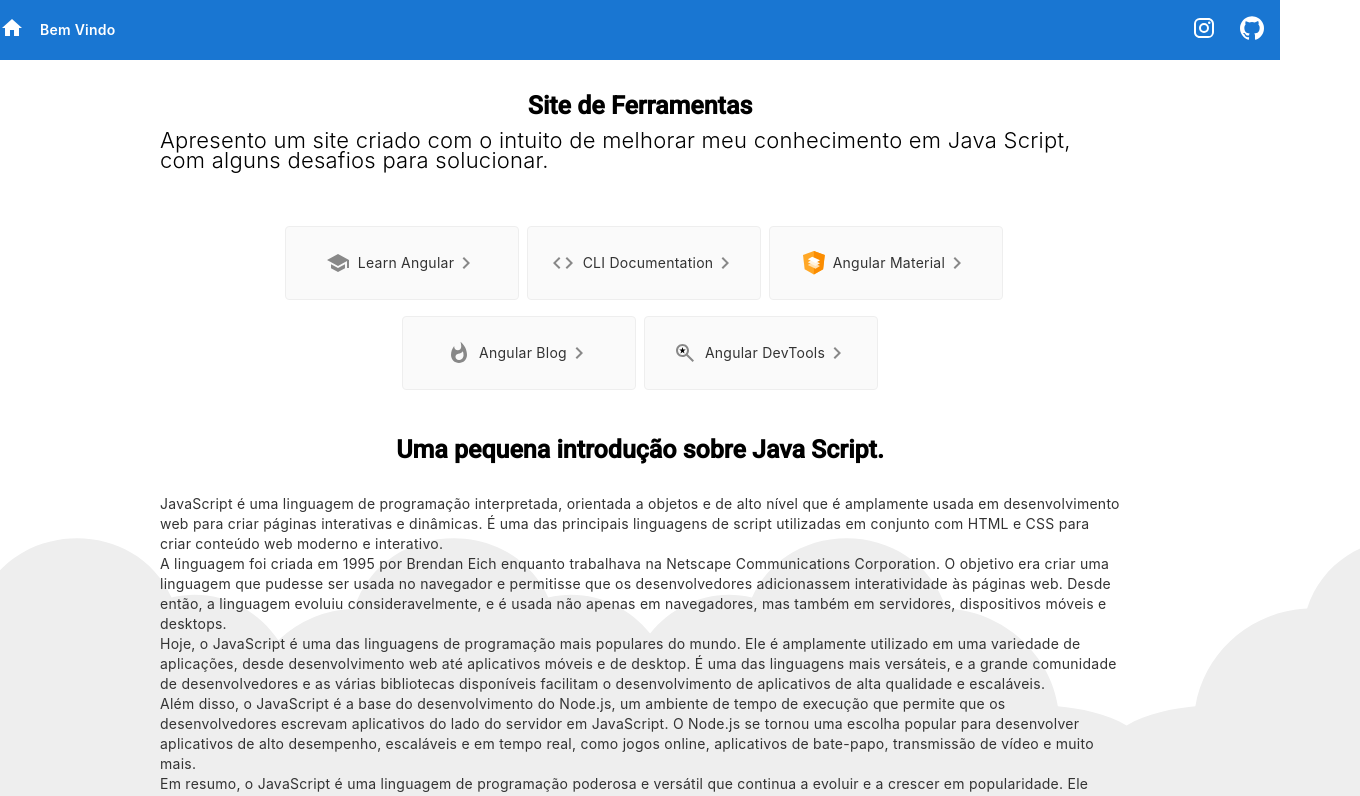
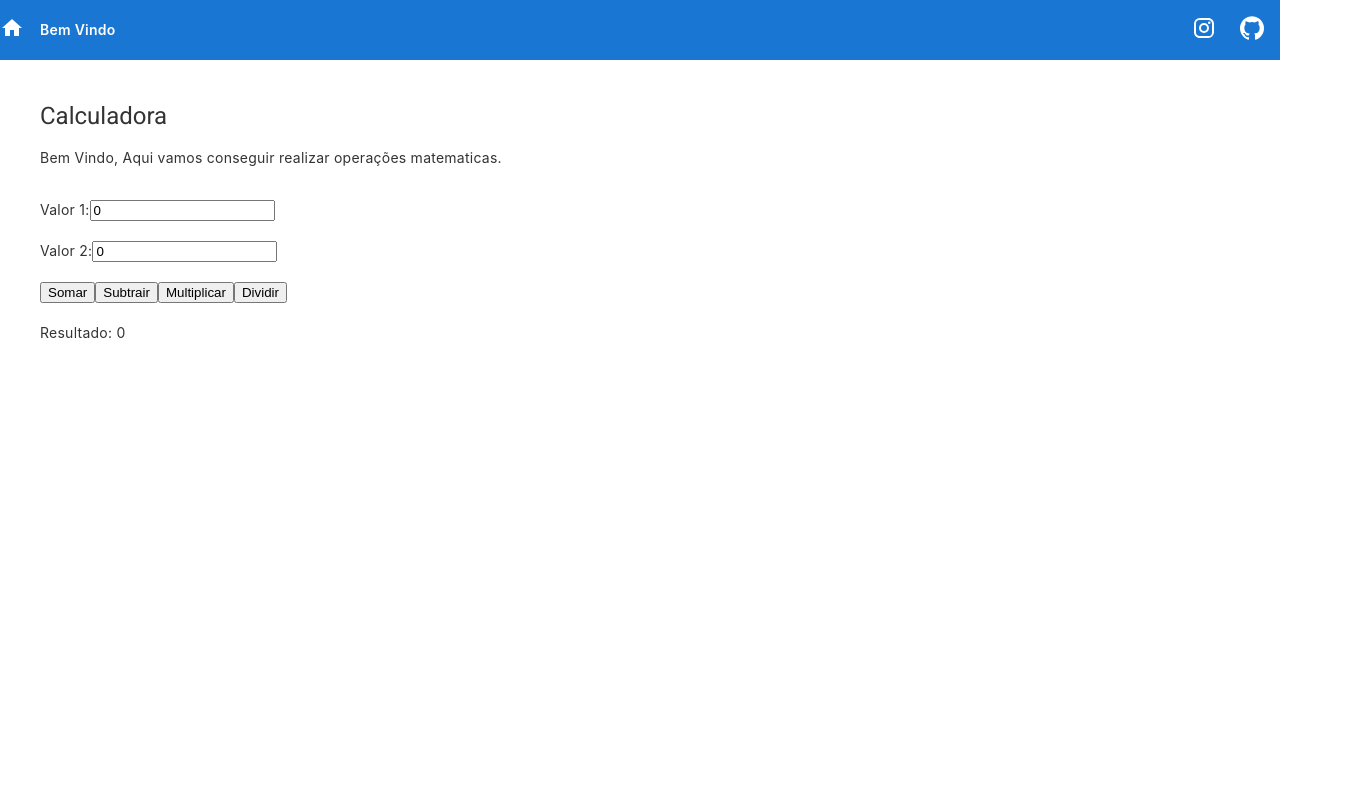
Before and after one commit to GustavoGAP/apl-internet-projeto-stag-angular, an Angular app: page /calculadora in a window 1280 px wide. Shown: the top 796 px of the page, 1360 px wide, since content can reach past the window. Built offline with nearby package versions, Linux system fonts and the light colour scheme.

Commit message:
Feat(ProjetoStag) : Calculadora e sistema de router

```diff
--- a/src/app/app.component.html
+++ b/src/app/app.component.html
@@ -7,73 +7,63 @@
     desafios para solucionar.</p>
   <br><br>
 
-  <div class="card-container">
-    <a class="card" target="_blank" rel="noopener" href="https://angular.io/tutorial">
-      <svg class="material-icons" xmlns="http://www.w3.org/2000/svg" width="24" height="24" viewBox="0 0 24 24">
-        <path d="M5 13.18v4L12 21l7-3.82v-4L12 17l-7-3.82zM12 3L1 9l11 6 9-4.91V17h2V9L12 3z" />
-      </svg>
-      <span>Learn Angular</span>
-      <svg class="material-icons" xmlns="http://www.w3.org/2000/svg" width="24" height="24" viewBox="0 0 24 24">
-        <path d="M10 6L8.59 7.41 13.17 12l-4.58 4.59L10 18l6-6z" />
-      </svg> </a>
 
-    <a class="card" target="_blank" rel="noopener" href="https://angular.io/cli">
-      <svg class="material-icons" xmlns="http://www.w3.org/2000/svg" width="24" height="24" viewBox="0 0 24 24">
-        <path d="M9.4 16.6L4.8 12l4.6-4.6L8 6l-6 6 6 6 1.4-1.4zm5.2 0l4.6-4.6-4.6-4.6L16 6l6 6-6 6-1.4-1.4z" />
-      </svg>
-      <span>CLI Documentation</span>
-      <svg class="material-icons" xmlns="http://www.w3.org/2000/svg" width="24" height="24" viewBox="0 0 24 24">
-        <path d="M10 6L8.59 7.41 13.17 12l-4.58 4.59L10 18l6-6z" />
-      </svg>
-    </a>
+  <nav>
+    <ul>
+      <div class="card-container">
+        <div>
+          <a class="card" rel="noopener" routerLink="/calculadora">
+            <span>Calculadora</span>
+            <svg class="material-icons" xmlns="http://www.w3.org/2000/svg" width="24" height="24" viewBox="0 0 24 24">
+              <path d="M10 6L8.59 7.41 13.17 12l-4.58 4.59L10 18l6-6z" />
+            </svg>
+          </a>
+        </div>
+        <div>
+          <a class="card" rel="noopener" routerLink="/components/calculadora/calculadora.component">
+            <span>CalcularKWH</span>
+            <svg class="material-icons" xmlns="http://www.w3.org/2000/svg" width="24" height="24" viewBox="0 0 24 24">
+              <path d="M10 6L8.59 7.41 13.17 12l-4.58 4.59L10 18l6-6z" />
+            </svg>
+          </a>
+        </div>
+        <div>
+          <a class="card" rel="noopener" routerLink="/components/calculadora/calculadora.component">
+            <span>CalcularMDC</span>
+            <svg class="material-icons" xmlns="http://www.w3.org/2000/svg" width="24" height="24" viewBox="0 0 24 24">
+              <path d="M10 6L8.59 7.41 13.17 12l-4.58 4.59L10 18l6-6z" />
+            </svg>
+          </a>
+        </div>
+        <div>
+          <a class="card" rel="noopener" routerLink="/components/calculadora/calculadora.component">
+            <span>Numeros Crescentes</span>
+            <svg class="material-icons" xmlns="http://www.w3.org/2000/svg" width="24" height="24" viewBox="0 0 24 24">
+              <path d="M10 6L8.59 7.41 13.17 12l-4.58 4.59L10 18l6-6z" />
+            </svg>
+          </a>
+        </div>
+        <div>
+          <a class="card" rel="noopener" routerLink="/components/calculadora/calculadora.component">
+            <span>Tabuada</span>
+            <svg class="material-icons" xmlns="http://www.w3.org/2000/svg" width="24" height="24" viewBox="0 0 24 24">
+              <path d="M10 6L8.59 7.41 13.17 12l-4.58 4.59L10 18l6-6z" />
+            </svg>
+          </a>
+        </div>
+        <div>
+          <a class="card" rel="noopener" routerLink="/components/calculadora/calculadora.component">
+            <span>Decimal para Binario</span>
+            <svg class="material-icons" xmlns="http://www.w3.org/2000/svg" width="24" height="24" viewBox="0 0 24 24">
+              <path d="M10 6L8.59 7.41 13.17 12l-4.58 4.59L10 18l6-6z" />
+            </svg>
+          </a>
+        </div>
+      </div>
+    </ul>
+  </nav>
 
-    <a class="card" target="_blank" rel="noopener" href="https://material.angular.io">
-      <svg xmlns="http://www.w3.org/2000/svg" style="margin-right: 8px" width="21.813" height="23.453"
-        viewBox="0 0 179.2 192.7">
-        <path fill="#ffa726" d="M89.4 0 0 32l13.5 118.4 75.9 42.3 76-42.3L179.2 32 89.4 0z" />
-        <path fill="#fb8c00" d="M89.4 0v192.7l76-42.3L179.2 32 89.4 0z" />
-        <path fill="#ffe0b2" d="m102.9 146.3-63.3-30.5 36.3-22.4 63.7 30.6-36.7 22.3z" />
-        <path fill="#fff3e0" d="M102.9 122.8 39.6 92.2l36.3-22.3 63.7 30.6-36.7 22.3z" />
-        <path fill="#fff" d="M102.9 99.3 39.6 68.7l36.3-22.4 63.7 30.6-36.7 22.4z" />
-      </svg>
-      <span>Angular Material</span>
-      <svg class="material-icons" xmlns="http://www.w3.org/2000/svg" width="24" height="24" viewBox="0 0 24 24">
-        <path d="M10 6L8.59 7.41 13.17 12l-4.58 4.59L10 18l6-6z" />
-      </svg>
-    </a>
-
-    <a class="card" target="_blank" rel="noopener" href="https://blog.angular.io/">
-      <svg class="material-icons" xmlns="http://www.w3.org/2000/svg" width="24" height="24" viewBox="0 0 24 24">
-        <path
-          d="M13.5.67s.74 2.65.74 4.8c0 2.06-1.35 3.73-3.41 3.73-2.07 0-3.63-1.67-3.63-3.73l.03-.36C5.21 7.51 4 10.62 4 14c0 4.42 3.58 8 8 8s8-3.58 8-8C20 8.61 17.41 3.8 13.5.67zM11.71 19c-1.78 0-3.22-1.4-3.22-3.14 0-1.62 1.05-2.76 2.81-3.12 1.77-.36 3.6-1.21 4.62-2.58.39 1.29.59 2.65.59 4.04 0 2.65-2.15 4.8-4.8 4.8z" />
-      </svg>
-      <span>Angular Blog</span>
-      <svg class="material-icons" xmlns="http://www.w3.org/2000/svg" width="24" height="24" viewBox="0 0 24 24">
-        <path d="M10 6L8.59 7.41 13.17 12l-4.58 4.59L10 18l6-6z" />
-      </svg>
-    </a>
-
-    <a class="card" target="_blank" rel="noopener" href="https://angular.io/devtools/">
-      <svg class="material-icons" xmlns="http://www.w3.org/2000/svg" enable-background="new 0 0 24 24" height="24px"
-        viewBox="0 0 24 24" width="24px" fill="#000000">
-        <g>
-          <rect fill="none" height="24" width="24" />
-        </g>
-        <g>
-          <g>
-            <path
-              d="M14.73,13.31C15.52,12.24,16,10.93,16,9.5C16,5.91,13.09,3,9.5,3S3,5.91,3,9.5C3,13.09,5.91,16,9.5,16 c1.43,0,2.74-0.48,3.81-1.27L19.59,21L21,19.59L14.73,13.31z M9.5,14C7.01,14,5,11.99,5,9.5S7.01,5,9.5,5S14,7.01,14,9.5 S11.99,14,9.5,14z" />
-            <polygon
-              points="10.29,8.44 9.5,6 8.71,8.44 6.25,8.44 8.26,10.03 7.49,12.5 9.5,10.97 11.51,12.5 10.74,10.03 12.75,8.44" />
-          </g>
-        </g>
-      </svg>
-      <span>Angular DevTools</span>
-      <svg class="material-icons" xmlns="http://www.w3.org/2000/svg" width="24" height="24" viewBox="0 0 24 24">
-        <path d="M10 6L8.59 7.41 13.17 12l-4.58 4.59L10 18l6-6z" />
-      </svg>
-    </a>
-  </div>
+  <router-outlet></router-outlet>
 
   <br>
   <h1 class="titulo">Uma pequena introdução sobre Java Script.</h1><br>
--- a/src/app/components/calculadora/calculadora.component.html
+++ b/src/app/components/calculadora/calculadora.component.html
@@ -1,12 +1,4 @@
-<head>
-    <title>Calculadora</title>
-    <div>
-        <button class="botao-home-class" type="button" onclick="navegaHome()">Home</button>
-    </div>
-</head>
-
-<body>
-
+<div id="calculadora-container">
     <header>
         <h1 class="titulo">Calculadora</h1>
         <p class="paragrafo">
@@ -15,19 +7,23 @@
     </header>
 
     <br>
-    <label class="letras">Valor 1:</label>
-    <input type="number" id="numero1">
+    <!-- Input para número 1 -->
+    <label  for="numero1" class="letras">Valor 1:</label>
+    <input type="number" id="numero1" [(ngModel)]="numero1">
 
     <br><br>
-    <label class="letras">Valor 2:</label>
-    <input type="number" id="numero2">
+    <!-- Input para número 2 -->
+    <label for="numero2" class="letras">Valor 2:</label>
+    <input type="number" id="numero2" [(ngModel)]="numero2">
 
     <br><br>
-        <button onclick="somar()" class="botoes">Somar</button>
-        <button onclick="subtrair()" class="botoes">Subtrair</button>
-        <button onclick="multiplicar()" class="botoes">Multiplicar</button>
-        <button onclick="divide()" class="botoes">Dividir</button>
+    <!-- Botões de operações -->
+    <button (click)="somar()" class="botoes">Somar</button>
+    <button (click)="subtrair()" class="botoes">Subtrair</button>
+    <button (click)="multiplicar()" class="botoes">Multiplicar</button>
+    <button (click)="divide()" class="botoes">Dividir</button>
     <br><br>
-    <label class="letras">Resultado:</label>
-    <input type="number" id="total">
-</body>
+
+    <!-- Resultado -->
+    <p class="letras">Resultado: {{total}}</p>
+</div>
--- a/src/app/components/header-component/header-component.component.html
+++ b/src/app/components/header-component/header-component.component.html
@@ -1,6 +1,6 @@
 <!-- Toolbar -->
 <div class="toolbar" role="banner">
-    <div class="icone-home">
+    <div class="icone-home" routerLink="/">
         <mat-icon aria-hidden="false" aria-label="Example home icon" fontIcon="home"></mat-icon>
     </div>
     <span>Bem Vindo</span>
--- a/src/styles.css
+++ b/src/styles.css
@@ -2,3 +2,13 @@
 
 html, body { height: 100%; }
 body { margin: 0; font-family: Roboto, "Helvetica Neue", sans-serif; }
+
+#calculadora-container {
+    position: absolute;
+    top: 60px;
+    background: white;
+    width: 100%;
+    min-height: 755px;
+    padding: 40px;
+    left: 0;
+}
```
Also changed, not shown: src/app/app-routing.module.ts (added, +18 -0 lines), src/app/app.module.ts (+7 -2 lines).
